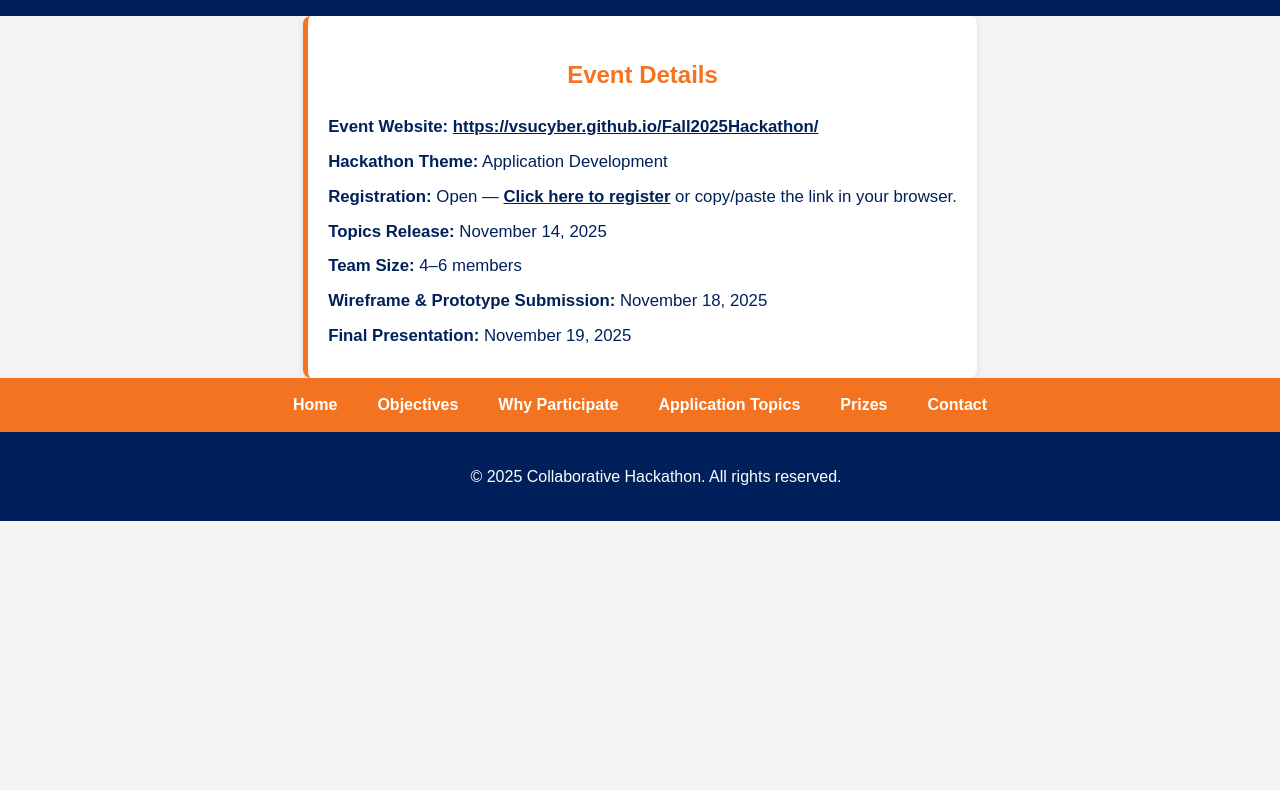
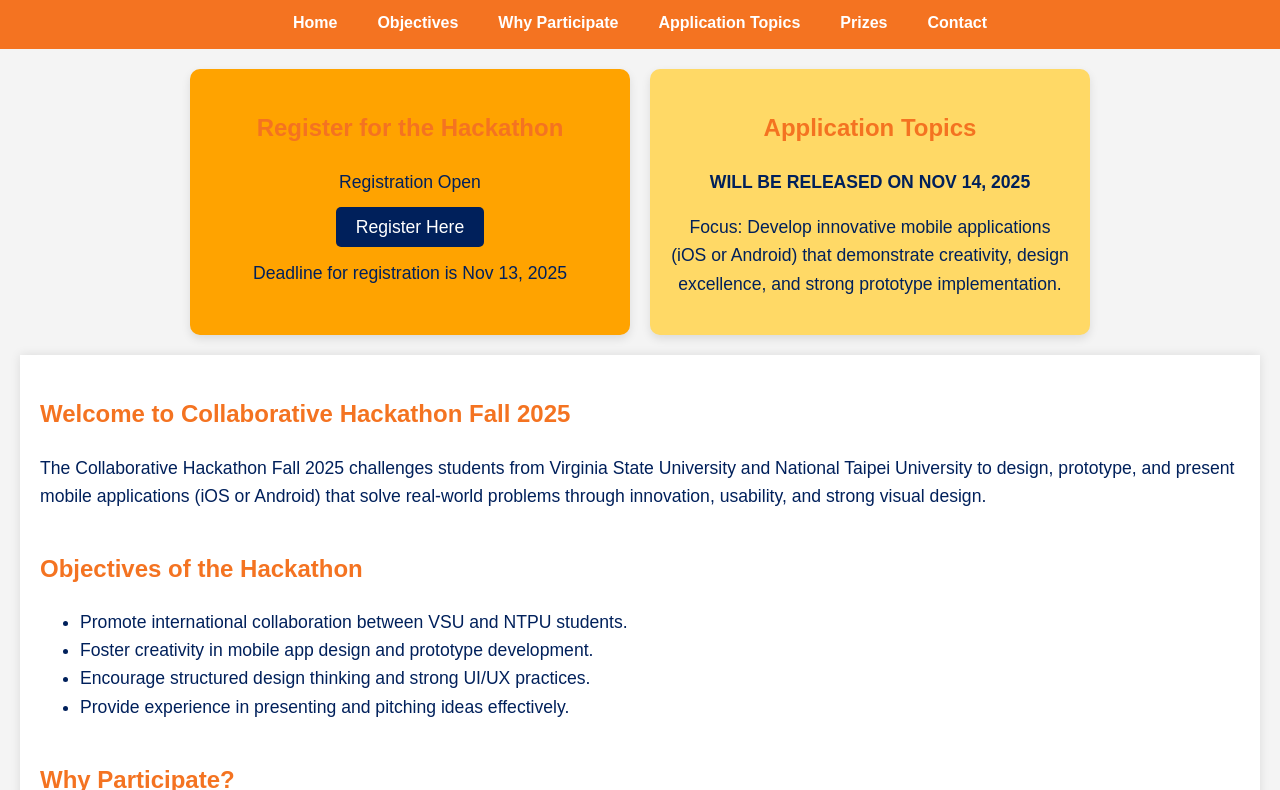
Before and after one commit to vsucyber/Fall2025Hackathon, a plain HTML site: page index.html in a window 1280 px wide. Shown: the part 270-1060 px from the top of the page. Before the commit the page ends 800 px from the top, so only its background shows below. Drawn offline with Linux system fonts and the light colour scheme.

Commit message:
Update index.html

```diff
--- a/index.html
+++ b/index.html
@@ -14,6 +14,7 @@
       --disabled-btn: #cccccc;
       --challenges-bg: #ffd966;
     }
+
     body {
       font-family: Arial, sans-serif;
       margin: 0;
@@ -25,45 +26,25 @@
       display: flex;
       flex-direction: column;
     }
+
     header {
       background-color: var(--vsu-blue);
       color: var(--vsu-white);
       padding: 1.5rem;
       text-align: center;
     }
+
     header img {
       width: 100px;
       height: auto;
     }
-    .event-details {
-      background-color: var(--vsu-white);
-      color: var(--vsu-blue);
-      margin: 0 auto;
-      padding: 20px;
-      max-width: 800px;
-      border-left: 5px solid var(--vsu-orange);
-      border-radius: 8px;
-      box-shadow: 0 2px 8px rgba(0, 0, 0, 0.1);
-      text-align: left;
-    }
-    .event-details h2 {
-      color: var(--vsu-orange);
-      text-align: center;
-    }
-    .event-details p {
-      margin: 8px 0;
-      font-size: 1.05rem;
-    }
-    .event-details a {
-      color: var(--vsu-blue);
-      font-weight: bold;
-      text-decoration: underline;
-    }
+
     nav {
       display: flex;
       justify-content: center;
       background-color: var(--vsu-orange);
     }
+
     nav a {
       color: var(--vsu-white);
       padding: 14px 20px;
@@ -71,10 +52,12 @@
       text-align: center;
       font-weight: bold;
     }
+
     nav a:hover {
       background-color: var(--vsu-light-orange);
       color: var(--vsu-white);
     }
+
     .container {
       padding: 20px;
       margin: 20px;
@@ -82,9 +65,80 @@
       box-shadow: 0 0 10px rgba(0, 0, 0, 0.1);
       flex-grow: 1;
     }
+
+    .section {
+      margin-bottom: 40px;
+    }
+
     h2 {
       color: var(--vsu-orange);
     }
+
+    p, li {
+      font-size: 1.1rem;
+    }
+
+    .logo-container {
+      display: flex;
+      justify-content: center;
+      align-items: center;
+      gap: 20px;
+      margin-top: 20px;
+    }
+
+    .logo-container img {
+      width: 80px;
+      height: auto;
+    }
+
+    .box-container {
+      display: flex;
+      justify-content: center;
+      gap: 20px;
+      margin-top: 20px;
+      flex-wrap: wrap;
+    }
+
+    .box {
+      background-color: var(--vsu-light-orange);
+      padding: 20px;
+      text-align: center;
+      border-radius: 10px;
+      box-shadow: 0 4px 10px rgba(0, 0, 0, 0.1);
+      width: 100%;
+      max-width: 400px;
+    }
+
+    .challenges-box {
+      background-color: var(--challenges-bg);
+    }
+
+    @keyframes blink {
+      0%, 100% { opacity: 1; }
+      50% { opacity: 0; }
+    }
+
+    .blinking {
+      font-weight: bold;
+      animation: blink 1s infinite;
+    }
+
+    .register-btn {
+      background-color: var(--vsu-blue);
+      color: var(--vsu-white);
+      padding: 10px 20px;
+      text-decoration: none;
+      font-size: 1.1rem;
+      border: none;
+      border-radius: 5px;
+      cursor: pointer;
+    }
+
+    .register-btn.disabled {
+      background-color: var(--disabled-btn);
+      cursor: not-allowed;
+    }
+
     footer {
       text-align: center;
       padding: 1rem;
@@ -95,9 +149,45 @@
       width: 100%;
       flex-shrink: 0;
     }
+
+    @media (max-width: 768px) {
+      header img { width: 80px; }
+      .logo-container img { width: 60px; }
+      .box-container { flex-direction: column; align-items: center; }
+    }
+
+    .event-details-list {
+      background-color: var(--vsu-gray);
+      padding: 15px 20px;
+      border-left: 5px solid var(--vsu-orange);
+      border-radius: 8px;
+      line-height: 1.7;
+    }
   </style>
+
+  <script>
+    window.onload = function() {
+      const today = new Date();
+      const deadline = new Date('2025-11-13');
+      const registerButton = document.getElementById('register-btn');
+      const topicsHeading = document.getElementById('topics-heading');
+
+      if (today > deadline) {
+        document.getElementById('registration-status').textContent = 'Registration Closed';
+        registerButton.classList.add('disabled');
+        registerButton.disabled = true;
+      } else {
+        document.getElementById('registration-status').textContent = 'Registration Open';
+        registerButton.disabled = false;
+      }
+
+      const blinkEndDate = new Date('2025-11-14');
+      if (today <= blinkEndDate) {
+        topicsHeading.classList.add('blinking');
+      }
+    }
+  </script>
 </head>
-
 <body>
 
 <header>
@@ -109,18 +199,6 @@
   </div>
 </header>
 
-<!-- ✅ New Event Details Section -->
-<section class="event-details">
-  <h2>Event Details</h2>
-  <p><strong>Event Website:</strong> <a href="https://vsucyber.github.io/Fall2025Hackathon/" target="_blank">https://vsucyber.github.io/Fall2025Hackathon/</a></p>
-  <p><strong>Hackathon Theme:</strong> Application Development</p>
-  <p><strong>Registration:</strong> Open — <a href="https://forms.gle/juc4K3d47WooooYk6" target="_blank">Click here to register</a> or copy/paste the link in your browser.</p>
-  <p><strong>Topics Release:</strong> November 14, 2025</p>
-  <p><strong>Team Size:</strong> 4–6 members</p>
-  <p><strong>Wireframe &amp; Prototype Submission:</strong> November 18, 2025</p>
-  <p><strong>Final Presentation:</strong> November 19, 2025</p>
-</section>
-
 <nav>
   <a href="#home">Home</a>
   <a href="#objectives">Objectives</a>
@@ -130,7 +208,67 @@
   <a href="#contact">Contact</a>
 </nav>
 
-<!-- (rest of your existing page content goes here unchanged) -->
+<div class="box-container">
+  <div class="box">
+    <h2>Register for the Hackathon</h2>
+    <p id="registration-status">Checking status...</p>
+    <a href="https://forms.gle/juc4K3d47WooooYk6" id="register-btn" class="register-btn" target="_blank">Register Here</a>
+    <p>Deadline for registration is Nov 13, 2025</p>
+  </div>
+
+  <div class="box challenges-box">
+    <h2 id="topics-heading">Application Topics</h2>
+    <p><strong>WILL BE RELEASED ON NOV 14, 2025</strong></p>
+    <p>Focus: Develop innovative mobile applications (iOS or Android) that demonstrate creativity, design excellence, and strong prototype implementation.</p>
+  </div>
+</div>
+
+<div class="container">
+  <section id="home" class="section">
+    <h2>Welcome to Collaborative Hackathon Fall 2025</h2>
+    <p>The Collaborative Hackathon Fall 2025 challenges students from Virginia State University and National Taipei University to design, prototype, and present mobile applications (iOS or Android) that solve real-world problems through innovation, usability, and strong visual design.</p>
+  </section>
+
+  <section id="objectives" class="section">
+    <h2>Objectives of the Hackathon</h2>
+    <ul>
+      <li>Promote international collaboration between VSU and NTPU students.</li>
+      <li>Foster creativity in mobile app design and prototype development.</li>
+      <li>Encourage structured design thinking and strong UI/UX practices.</li>
+      <li>Provide experience in presenting and pitching ideas effectively.</li>
+    </ul>
+  </section>
+
+  <section id="why-participate" class="section">
+    <h2>Why Participate?</h2>
+    <p>Gain experience in real-world app design and development, network internationally, enhance your resume, and bring your creative ideas to life. Whether you’re new to app development or experienced, this event is a chance to show your skills and teamwork.</p>
+  </section>
+
+  <!-- ✅ Integrated Event Details Section -->
+  <section id="details" class="section">
+    <h2>Event Details</h2>
+    <div class="event-details-list">
+      <p><strong>Hackathon Theme:</strong> Application Development</p>
+      <p><strong>Registration:</strong> Open — <a href="https://forms.gle/juc4K3d47WooooYk6" target="_blank">Click here to register</a></p>
+      <p><strong>Topics Release:</strong> November 14, 2025</p>
+      <p><strong>Team Size:</strong> 4–6 members</p>
+      <p><strong>Wireframe & Prototype Submission:</strong> November 18, 2025</p>
+      <p><strong>Final Presentation:</strong> November 19, 2025</p>
+      <p><strong>Event Website:</strong> <a href="https://vsucyber.github.io/Fall2025Hackathon/" target="_blank">https://vsucyber.github.io/Fall2025Hackathon/</a></p>
+    </div>
+  </section>
+
+  <section id="prizes" class="section">
+    <h2>Prizes</h2>
+    <p>Top teams will receive certificates and exciting tech prizes recognizing creativity, design quality, and innovation.</p>
+  </section>
+
+  <section id="contact" class="section">
+    <h2>Contact Us</h2>
+    <p>For more information or queries, contact:</p>
+    <p><strong>Email:</strong> <a href="mailto:mrais@vsu.edu">mrais@vsu.edu</a> or <a href="mailto:jlee@vsu.edu">jlee@vsu.edu</a></p>
+  </section>
+</div>
 
 <footer>
   <p>&copy; 2025 Collaborative Hackathon. All rights reserved.</p>
```
